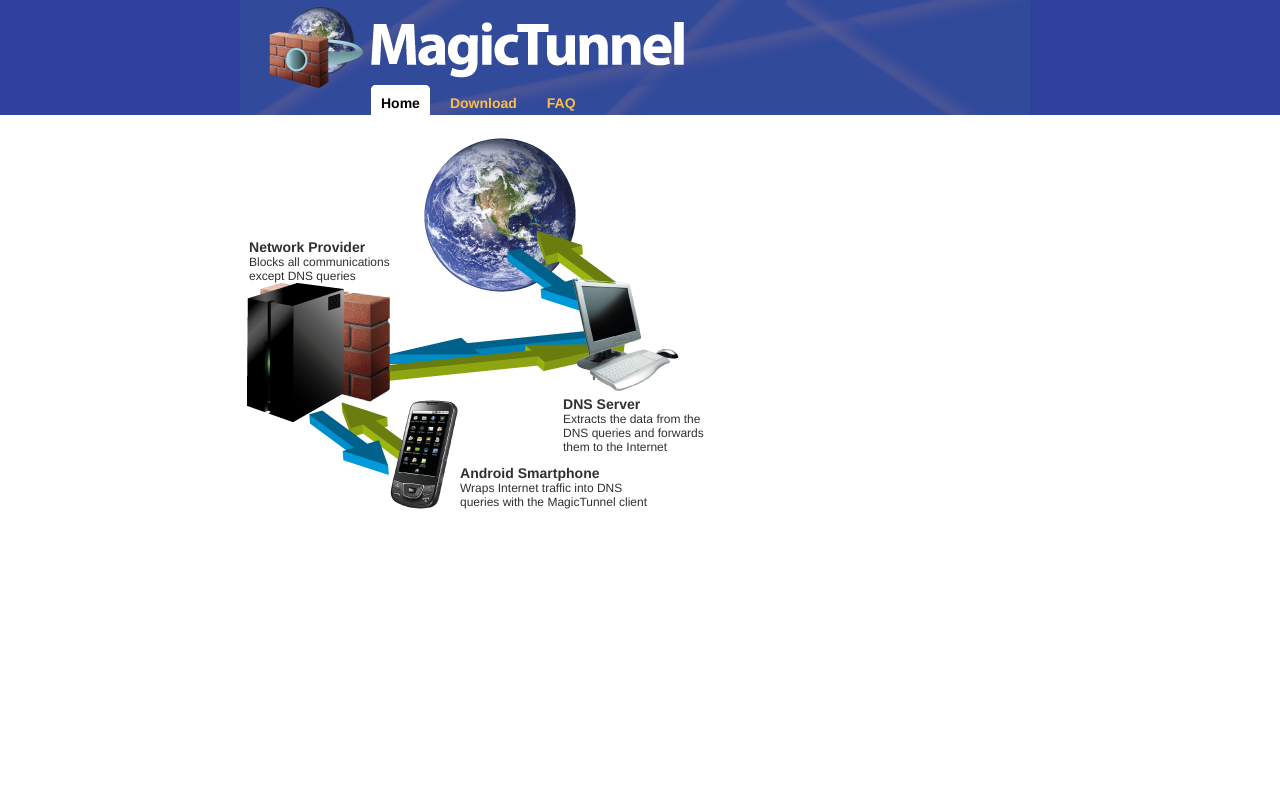
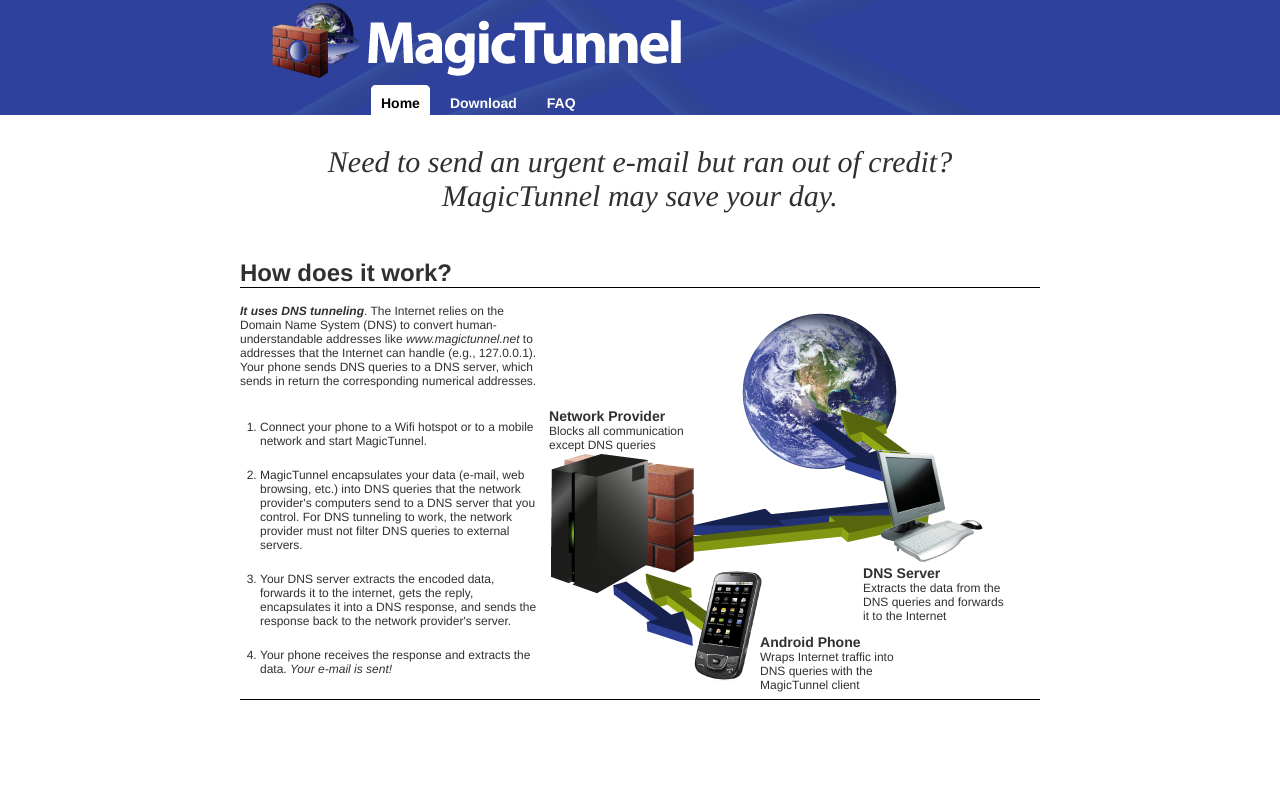
Before and after one commit to MagicTunnel/magictunnel.github.io, a PHP site: page / in a window 1280 px wide. Before the commit the page ends 509 px from the top, so only its background shows below. Run offline with PHP 8.4, Linux system fonts and the light colour scheme.

Commit message:
Done with the homepage

```diff
--- a/www/index.php
+++ b/www/index.php
@@ -19,19 +19,49 @@
 
 <div id="content">
    <div id="content-container">
+        <div id="punchline">
+        Need to send an urgent e-mail but ran out of credit?<br/>
+   MagicTunnel may save your day.
+        </div>
+
      <div id="schema">
+        <div id="top-schema">
+        <h1 class="title">How does it work?</h1>
+        </div>
+     <div id="left-schema">
+   <b><i>It uses DNS tunneling</b></i>.
+
+   The Internet relies on the Domain Name System (DNS) to convert human-understandable addresses
+   like <em>www.magictunnel.net</em> to addresses that the Internet can handle (e.g., <?php echo $_SERVER["SERVER_ADDR"] ?>). Your phone sends DNS queries to a DNS server, which sends in return the corresponding numerical addresses.
+
+<ol>
+   <li>Connect your phone to a Wifi hotspot or to a mobile network and start MagicTunnel.</li>
+<li>MagicTunnel encapsulates your data (e-mail, web browsing, etc.) into DNS queries that the network provider's computers send to a DNS server that you control.
+For DNS tunneling to work, the network provider must not filter DNS queries to external servers.
+</li>
+
+<li>Your DNS server extracts the encoded data, forwards it to the internet, gets the reply, encapsulates it into a DNS response, and sends the response back to the network provider's server.
+</li>
+
+<li>Your phone receives the response and extracts the data. <i>Your e-mail is sent!</i></li>
+</ol>
+
+     </div>
+
+     <div id="main-schema">
        <div id="schema-1-pda">
-         <h3>Android Smartphone</h3>
+         <h3>Android Phone</h3>
          Wraps Internet traffic into DNS queries with the MagicTunnel client
        </div>
        <div id="schema-2-ispserver">
          <h3>Network Provider</h3>
-         Blocks all communications except DNS queries
+         Blocks all communication except DNS queries
        </div>
        <div id="schema-3-server">
          <h3>DNS Server</h3>
-   Extracts the data from the DNS queries and forwards them to the Internet
+   Extracts the data from the DNS queries and forwards it to the Internet
        </div>
+     </div>
      </div>
    </div>
 </div>
--- a/www/stylesheet.css
+++ b/www/stylesheet.css
@@ -108,7 +108,7 @@
 	margin-right: 10px;
 	padding-left: 0px;
 	text-decoration: none;
-	color: #ffbc45;
+	color: #ffffff;
 	-moz-border-radius-topleft: 5px;
 	-webkit-border-top-left-radius: 5px;
 	-moz-border-radius-topright: 5px;
@@ -143,19 +143,70 @@
 	width: 800px;
 	padding: 20px 50px;
 	margin: 0 auto;
+	position: relative;
 }
 
 /***********************/
+
+div#punchline {
+    text-align: center;
+    font-family: "Times",serif;
+    font-size: 30px;
+    font-style: italic;
+    padding-bottom: 30px;
+    padding-top: 10px;
+}
+
+h1.title {
+    border-bottom: 1px solid #000000;
+}
+
+/* Put a border around all containers for debugging */
+div#content-container div {
+ //border: 1px solid #FF00FF;
+}
+
 div#schema {
+    width: 800px;
+    height: 440px;
+    position: relative;
+    border-bottom: 1px solid #000000;
+}
+
+div#top-schema {
+
+}
+
+div#left-schema {
+    width: 300px;
+    //height: 500px;
+    float:left;
+    position: relative;
+    text-align: left;
+    margin: 0px;
+}
+
+div#left-schema ol{
+padding-left: 20px;
+padding-top: 20px;
+
+}
+
+div#left-schema li{
+padding-bottom: 20px;
+}
+
+div#main-schema {
     background: transparent url(/media/schema.png) no-repeat scroll left top;
-    width:800px;
+    width:453px;
     height: 500px;
     margin: 0 auto;
     text-align: left;
+    float:left;
     position: relative;
 }
 
-div#schema h3 {
+div#main-schema h3 {
     margin-bottom: 0px;
 }
 
@@ -163,7 +214,7 @@
     position:absolute;
     left:220px;
     top:316px;
-    width: 200px;
+    width: 150px;
 }
 
 div#schema-2-ispserver {
```
Also changed, not shown: www/media/logo.png, www/media/schema.png, 1 other file.
